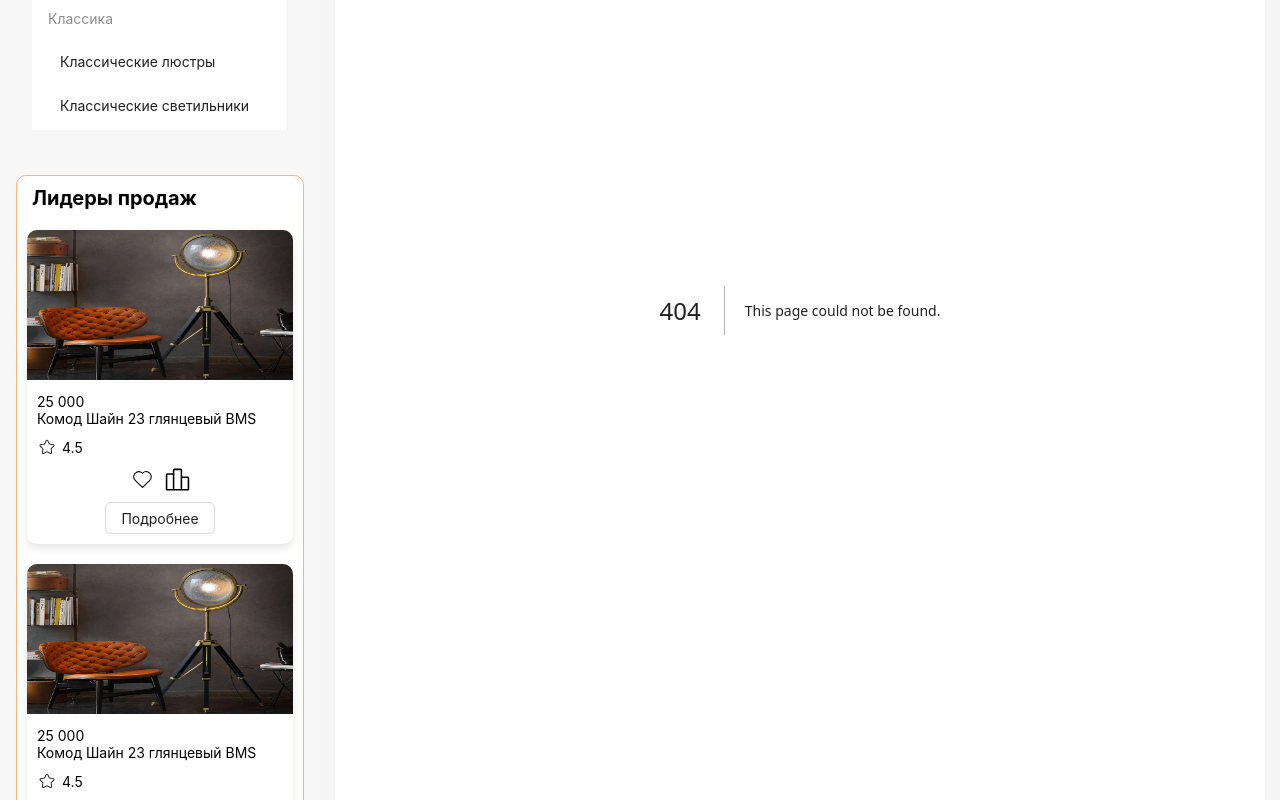
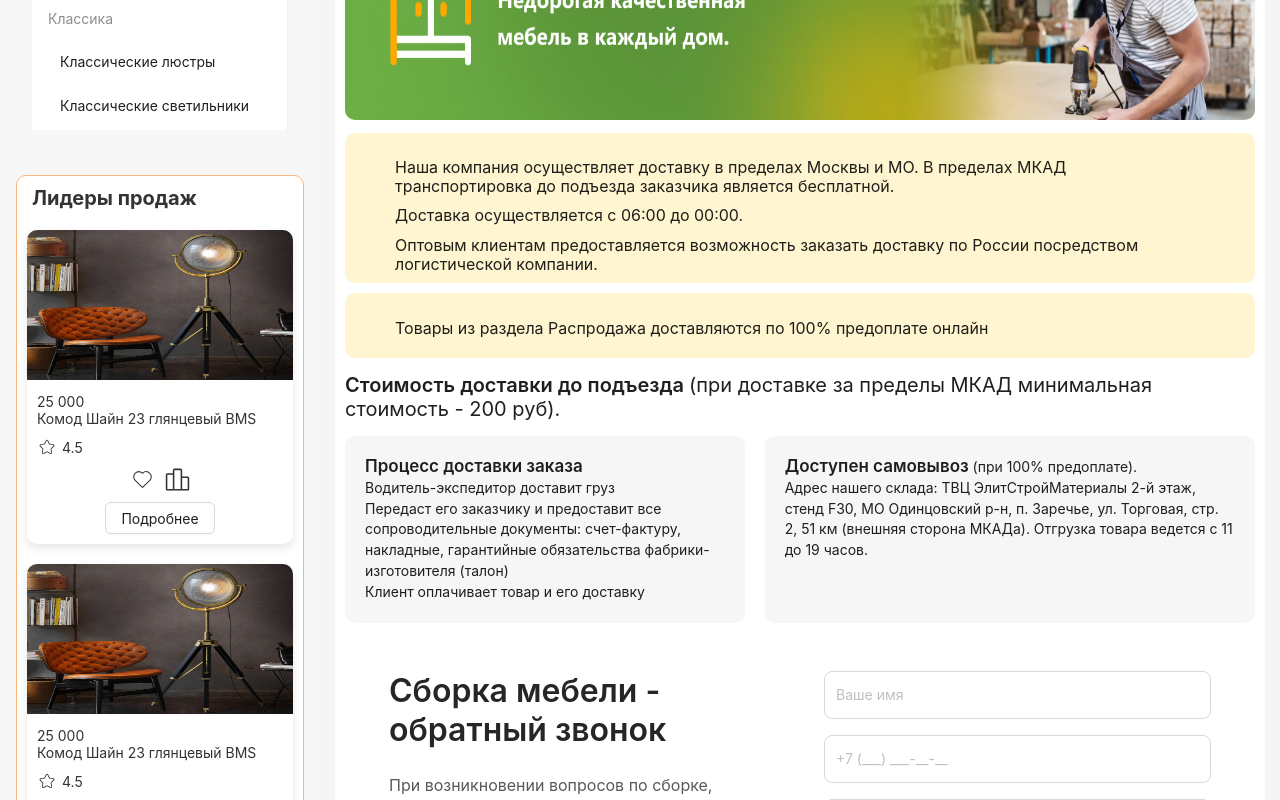
Before and after one commit to IslamLessom/DioLed_test, a Next.js app in the folder client/: page /delivery in a window 1280 px wide. Before the commit this address had no page. Shown: the part 620-1420 px from the top of the page. Built offline with nearby package versions, Linux system fonts and the light colour scheme.

Commit message:
delivery page

```diff
--- /dev/null
+++ b/client/src/app/delivery/page.module.scss
@@ -0,0 +1,80 @@
+@use "@/shared/styles/variables" as vars;
+@use "@/shared/styles/mixins" as mixins;
+
+.delivery {
+    margin-top: 10px;
+    .delivery__banner {
+        width: 100%;
+        height: 200px;
+        border-radius: 10px;
+        @include mixins.mobile {
+            margin-top: 40px;
+        }
+    }
+    .delivery__description {
+        width: 100%;
+        height: 150px;
+        background-color: #fff5d0;
+        border-radius: 10px;
+        padding: 25px 50px;
+
+        line-height: 1.2rem;
+        font-size: 16px;
+        margin-top: 10px;
+        margin-bottom: 10px;
+        display: flex;
+        flex-direction: column;
+        gap: 10px;
+
+        @include mixins.mobile {
+            padding: 10px;
+            height: 220px;
+            display: flex;
+            justify-content: center;
+        }
+    }
+    .delivery__sail {
+        width: 100%;
+        height: 65px;
+        background-color: #fff5d0;
+        border-radius: 10px;
+        padding: 25px 50px;
+        margin-bottom: 10px;
+        font-size: 16px;
+        @include mixins.mobile {
+            padding: 10px;
+            display: flex;
+            justify-content: center;
+        }
+    }
+    .delivery__pricy_about {
+        display: flex;
+        justify-content: center;
+        gap: 20px;
+        @include mixins.mobile {
+            flex-direction: column;
+        }
+    }
+    .delivery__pricy {
+        font-size: 20px;
+        margin-top: 15px;
+        margin-bottom: 15px;
+        span {
+            font-weight: 600;
+        }
+        @include mixins.mobile {
+            text-align: center;
+        }
+    }
+
+    .delivery__info {
+        background-color: #f6f6f6;
+        padding: 20px;
+        border-radius: 10px;
+        line-height: 1.3rem;
+        span {
+            font-weight: 600;
+            font-size: 17px;
+        }
+    }
+}
--- /dev/null
+++ b/client/src/app/delivery/page.tsx
@@ -0,0 +1,71 @@
+import Image from "next/image";
+import React from "react";
+import ContactForm from "@/features/contact-form/ui/ContactForm";
+import styles from "./page.module.scss";
+
+const Delivery = () => {
+  return (
+    <div className={styles.delivery}>
+      <Image
+        className={styles.delivery__banner}
+        src="/fabric_banner.jpg"
+        alt="banner"
+        width={100}
+        height={100}
+      />
+      <div className={styles.delivery__description}>
+        <p>
+          Наша компания осуществляет доставку в пределах Москвы и МО. В пределах
+          МКАД транспортировка до подъезда заказчика является бесплатной.
+        </p>
+        <p>Доставка осуществляется с 06:00 до 00:00.</p>
+        <p>
+          Оптовым клиентам предоставляется возможность заказать доставку по
+          России посредством логистической компании.
+        </p>
+      </div>
+      <div className={styles.delivery__sail}>
+        <p>
+          Товары из раздела Распродажа доставляются по 100% предоплате онлайн
+        </p>
+      </div>
+      <div className={styles.delivery__pricy}>
+        <p>
+          <span>Стоимость доставки до подъезда </span>(при доставке за пределы
+          МКАД минимальная стоимость - 200 руб).
+        </p>
+      </div>
+      <div className={styles.delivery__pricy_about}>
+        <div className={styles.delivery__info}>
+          <p>
+            <span>Процесс доставки заказа</span>
+          </p>
+          <p>
+            Водитель-экспедитор доставит груз <br />
+            Передаст его заказчику и предоставит все сопроводительные документы:
+            счет-фактуру, накладные, гарантийные обязательства
+            фабрики-изготовителя (талон) <br />
+            Клиент оплачивает товар и его доставку
+          </p>
+        </div>
+        <div className={styles.delivery__info}>
+          <p>
+            <span>Доступен самовывоз</span> (при 100% предоплате).
+          </p>
+          <p>
+            Адрес нашего склада: ТВЦ ЭлитСтройМатериалы 2-й этаж, стенд F30, МО
+            Одинцовский р-н, п. Заречье, ул. Торговая, стр. 2, 51 км (внешняя
+            сторона МКАДа). Отгрузка товара ведется с 11 до 19 часов.
+          </p>
+        </div>
+      </div>
+
+      <ContactForm
+        title="Сборка мебели - обратный звонок"
+        description="При возникновении вопросов по сборке, оставьте заявку и мы свяжемся с вами в ближайшее время."
+      />
+    </div>
+  );
+};
+
+export default Delivery;
--- a/client/src/app/page.tsx
+++ b/client/src/app/page.tsx
@@ -10,7 +10,10 @@ export default function Home() {
       <FurnitureGrid />
       <ReviewForm />
       <Advantages />
-      <ContactForm />
+      <ContactForm
+        title="Остались вопросы"
+        description="Позвоните или напишите нашим менеджерам, они помогут грамотными советами по выбору именно той мебели, которая подойдет вашему помещению больше всего."
+      />
       <SocialButton />
     </>
   );
--- /dev/null
+++ b/client/src/features/contact-form/model/type.ts
@@ -0,0 +1,4 @@
+export interface ContactFormProps {
+  title: string;
+  description: string;
+}
--- a/client/src/features/contact-form/ui/ContactForm.tsx
+++ b/client/src/features/contact-form/ui/ContactForm.tsx
@@ -4,10 +4,11 @@ import { Button, Form, Input } from "antd";
 import { PhoneOutlined } from "@ant-design/icons";
 import Link from "next/link";
 import styles from "./ContactForm.module.scss";
+import { ContactFormProps } from "../model/type";
 
 const { TextArea } = Input;
 
-const ContactForm: React.FC = () => {
+const ContactForm: React.FC<ContactFormProps> = ({ title, description }) => {
   const onFinish = (values: any) => {
     console.log("Form values:", values);
   };
@@ -16,12 +17,8 @@ const ContactForm: React.FC = () => {
     <div className={styles.container}>
       <div className={styles.content}>
         <div className={styles.leftSection}>
-          <h2 className={styles.title}>Остались вопросы</h2>
-          <p className={styles.description}>
-            Позвоните или напишите нашим менеджерам, они помогут грамотными
-            советами по выбору именно той мебели, которая подойдет вашему
-            помещению больше всего.
-          </p>
+          <h2 className={styles.title}>{title}</h2>
+          <p className={styles.description}>{description}</p>
           <a href="tel:+74991107109" className={styles.phone}>
             <PhoneOutlined className={styles.phoneIcon} />
             +7 (499) 110-71-09
```
